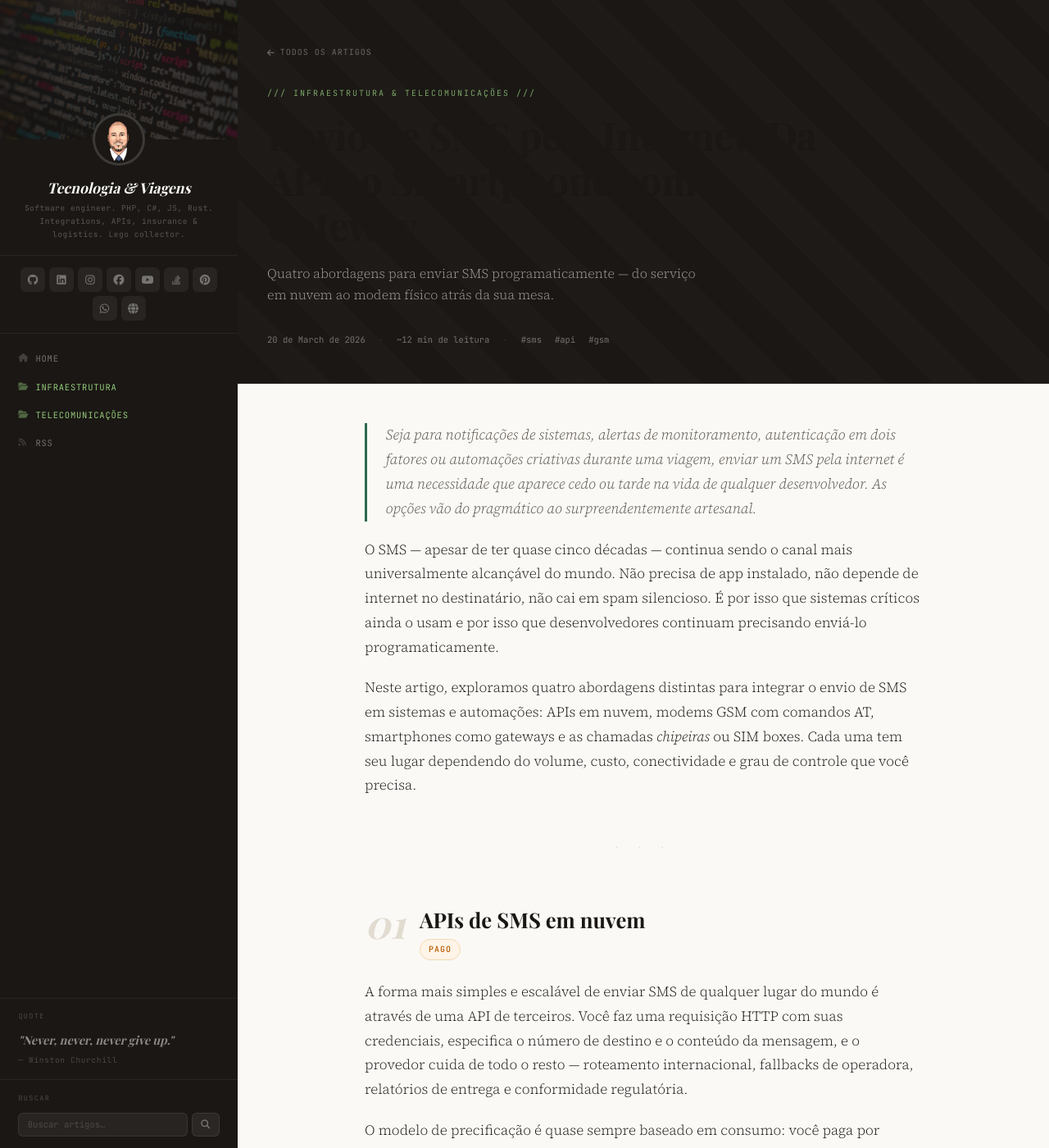
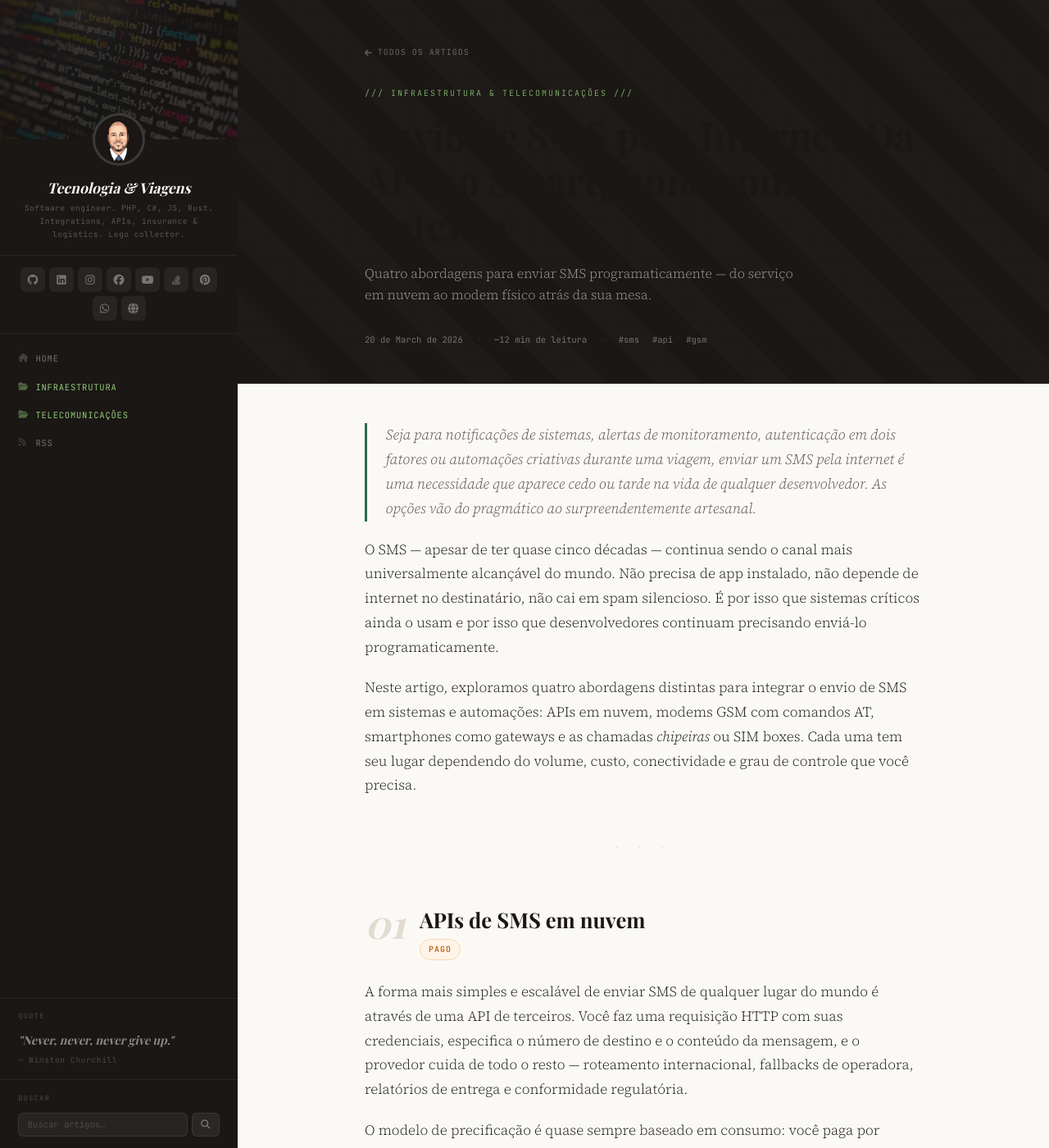
Before and after one commit to guibranco/blog, a Jekyll site: the page built from _posts/2026-03-20-envio-sms-internet.md, in a window 1280 px wide and 1400 px high. Shown: the whole window at 82% size. Built offline with Jekyll 4.4.1, drawn with Linux system fonts in a browser that asks for light colours; some web fonts are replaced.

Commit message:
Update main.css (#29)
Co-authored-by: gstraccini[bot] <150967461+gstraccini[bot]@users.noreply.github.com>

```diff
--- a/assets/css/main.css
+++ b/assets/css/main.css
@@ -287,6 +287,12 @@ a { color: inherit; text-decoration: none; }
    HERO — post.html variant
    (uses .hero--with-image, .hero h1, .hero-sub, .hero-back)
 ───────────────────────────────────── */
+/* Centers the post hero content to match .article-inner width */
+.hero-inner {
+  max-width: 680px;
+  margin: 0 auto;
+  position: relative;
+}
 .hero--with-image {
   background-size: cover;
   background-position: center;
```
